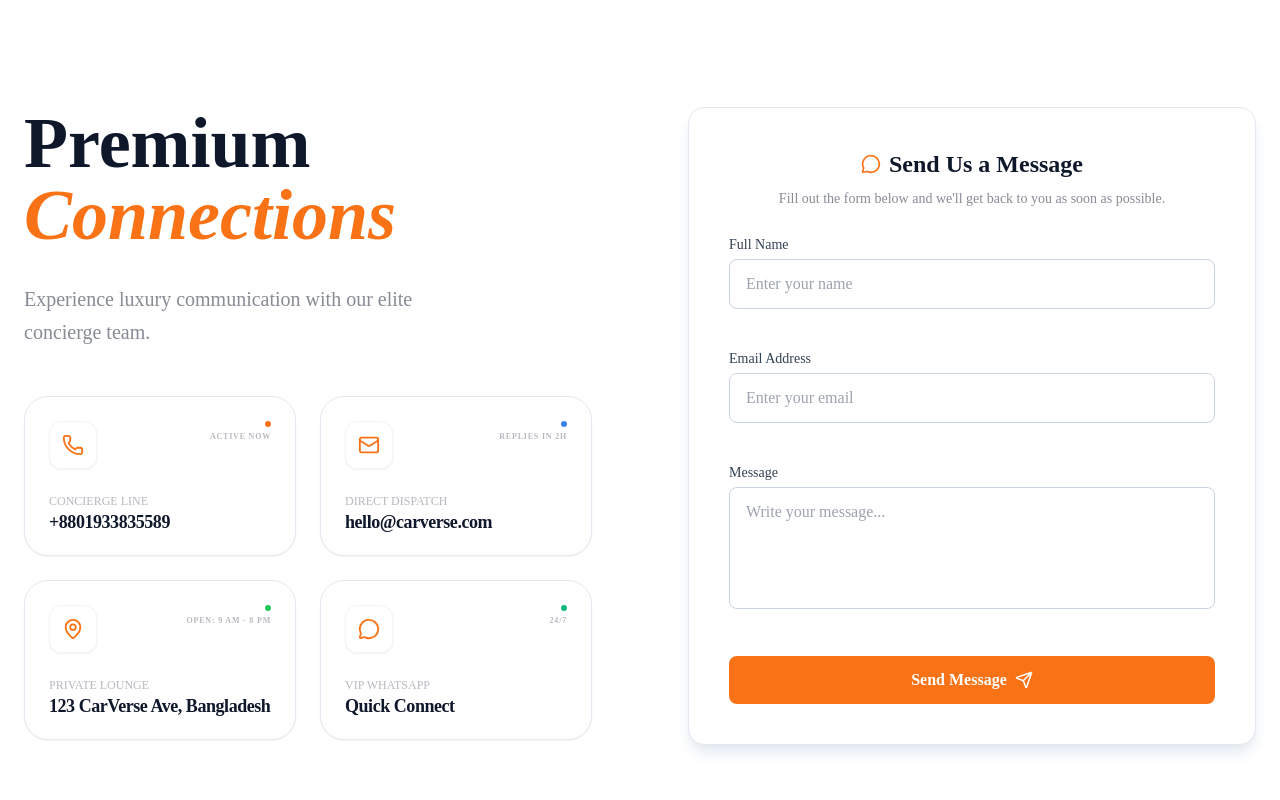
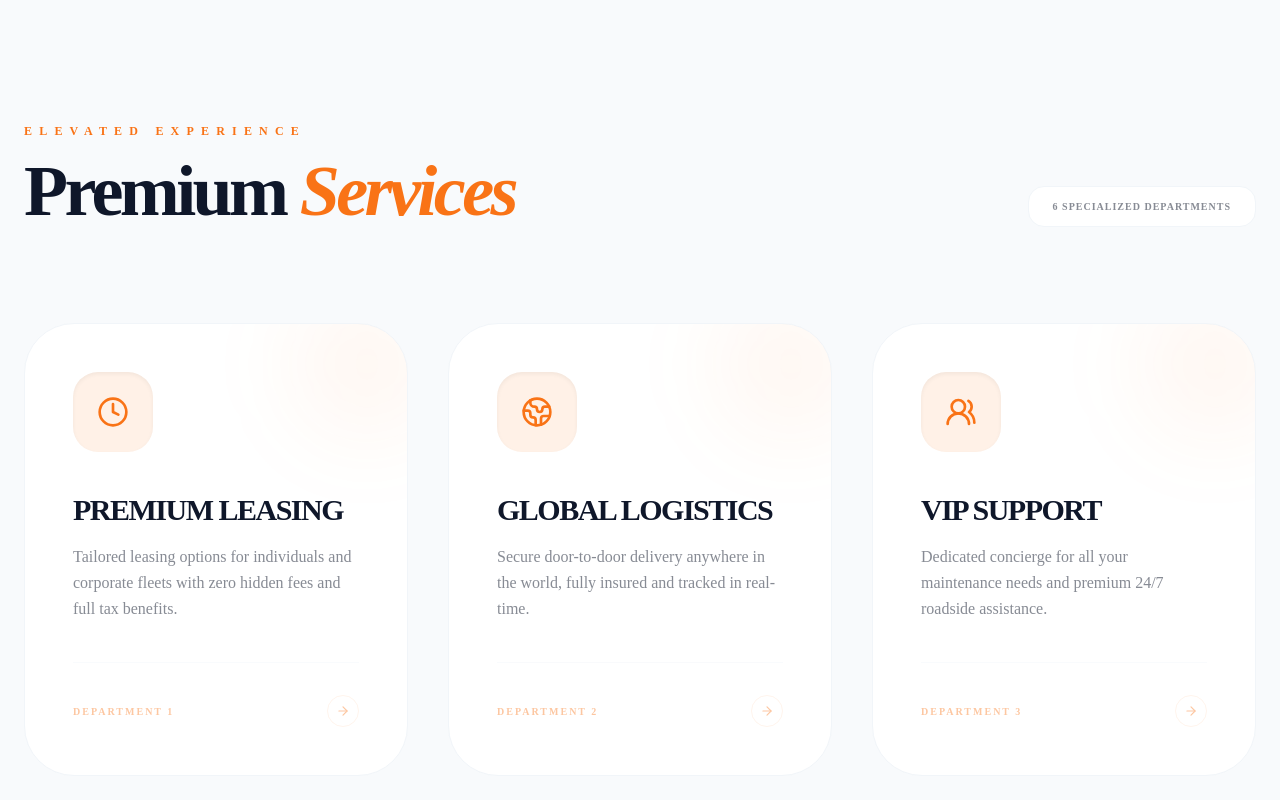
Before and after one commit to Rika4698/CarVerse, a Next.js app: page / in a window 1280 px wide. Shown: the part 5460-6260 px from the top of the page. Built offline with nearby package versions, Linux system fonts and the light colour scheme.

Commit message:
add service section

```diff
--- a/src/app/page.js
+++ b/src/app/page.js
@@ -4,6 +4,7 @@ import { Contact } from "@/components/Contact";
 import { Footer } from "@/components/Footer";
 import { Hero } from "@/components/Hero";
 import { Navbar } from "@/components/Navbar";
+import { Services } from "@/components/Services";
 
 
 export default function Home() {
@@ -14,7 +15,7 @@ export default function Home() {
         <Hero/>
         <About/>
         <CarListing/>
-
+        <Services/>
         <Contact/>
         <Footer/>
 
--- /dev/null
+++ b/src/components/Services.jsx
@@ -0,0 +1,65 @@
+'use client';
+
+import { motion } from 'framer-motion';
+import { Globe2, Clock4, Users2, Activity, Sparkles, DollarSign, ArrowRight } from 'lucide-react';
+
+
+export function Services() {
+  const services = [
+    { title: 'Premium Leasing', desc: 'Tailored leasing options for individuals and corporate fleets with zero hidden fees and full tax benefits.', icon: <Clock4 size={32} /> },
+    { title: 'Global Logistics', desc: 'Secure door-to-door delivery anywhere in the world, fully insured and tracked in real-time.', icon: <Globe2 size={32} /> },
+    { title: 'VIP Support', desc: 'Dedicated concierge for all your maintenance needs and premium 24/7 roadside assistance.', icon: <Users2 size={32} /> },
+    { title: 'Performance Tuning', desc: 'Unlock hidden potential with custom ECU mapping and high-end hardware performance upgrades.', icon: <Activity size={32} /> },
+    { title: 'Precision Detailing', desc: 'Advanced nano-ceramic coatings and interior rejuvenation to maintain showroom perfection.', icon: <Sparkles size={32} /> },
+    { title: 'Valuation Vault', desc: 'Instant, data-backed market valuation for your trade-in, ensuring you get the best possible value.', icon: <DollarSign size={32} /> },
+  ];
+
+  return (
+    <section id="services" className="py-32 bg-slate-50 dark:bg-slate-900">
+
+
+      <div className="w-full max-w-7xl mx-auto px-6 relative z-10">
+        <div className="flex flex-col md:flex-row justify-between items-end gap-8 mb-24">
+          <div className="max-w-xl">
+            <h2 className="text-xs font-black text-primary uppercase tracking-[0.6em] mb-4">Elevated Experience</h2>
+            <h3 className="text-6xl md:text-7xl font-black text-slate-900 dark:text-white tracking-tighter leading-tight">
+              Premium <span className="italic font-black text-primary ">Services</span>
+            </h3>
+          </div>
+          <p className="text-slate-900/50 dark:text-slate-500 font-bold uppercase tracking-widest text-[10px] bg-white dark:bg-slate-800 px-6 py-3 rounded-2xl border border-slate-100 dark:border-slate-700">
+            6 Specialized Departments
+          </p>
+        </div>
+
+        <div className="grid grid-cols-1 md:grid-cols-2 lg:grid-cols-3 gap-10">
+          {services.map((service, idx) => (
+            <motion.div
+              key={idx}
+              initial={{ opacity: 0, scale: 0.9 }}
+              whileInView={{ opacity: 1, scale: 1 }}
+              viewport={{ once: true }}
+              transition={{ delay: idx * 0.1, type: "spring", stiffness: 100 }}
+              className="bg-white dark:bg-slate-800 p-12 rounded-[50px] border border-slate-100 dark:border-slate-700/50 group hover:shadow-2xl hover:shadow-primary/10 transition-all duration-700 relative overflow-hidden hover:-translate-y-2"
+            >
+              <div className="absolute -right-10 -top-10 w-40 h-40 bg-primary/5 rounded-full blur-2xl group-hover:bg-primary/10 transition-all duration-500"></div>
+              <div className="w-20 h-20 bg-primary/10 rounded-[25px] flex items-center justify-center text-primary mb-10 group-hover:bg-primary group-hover:text-white transition-all duration-500 shadow-inner group-hover:rotate-6">
+                {service.icon}
+              </div>
+              <h4 className="text-3xl font-black text-slate-900 dark:text-white mb-4 uppercase tracking-tighter">{service.title}</h4>
+              <p className="text-slate-900/50 dark:text-slate-400 leading-relaxed font-medium">
+                {service.desc}
+              </p>
+
+              <div className="mt-10 pt-8 border-t border-slate-100 dark:border-slate-700/50 flex justify-between items-center opacity-40 group-hover:opacity-100 transition-opacity">
+                <span className="text-[10px] font-black tracking-[0.2em] uppercase text-primary">Department {idx + 1}</span>
+                <div className="w-8 h-8 rounded-full border border-primary/20 flex items-center justify-center text-primary group-hover:bg-primary group-hover:text-white transition-all">
+                  <ArrowRight size={14} />
+                </div>
+              </div>
+            </motion.div>
+          ))}
+        </div>
+      </div>
+    </section>
+  );
+}
```
